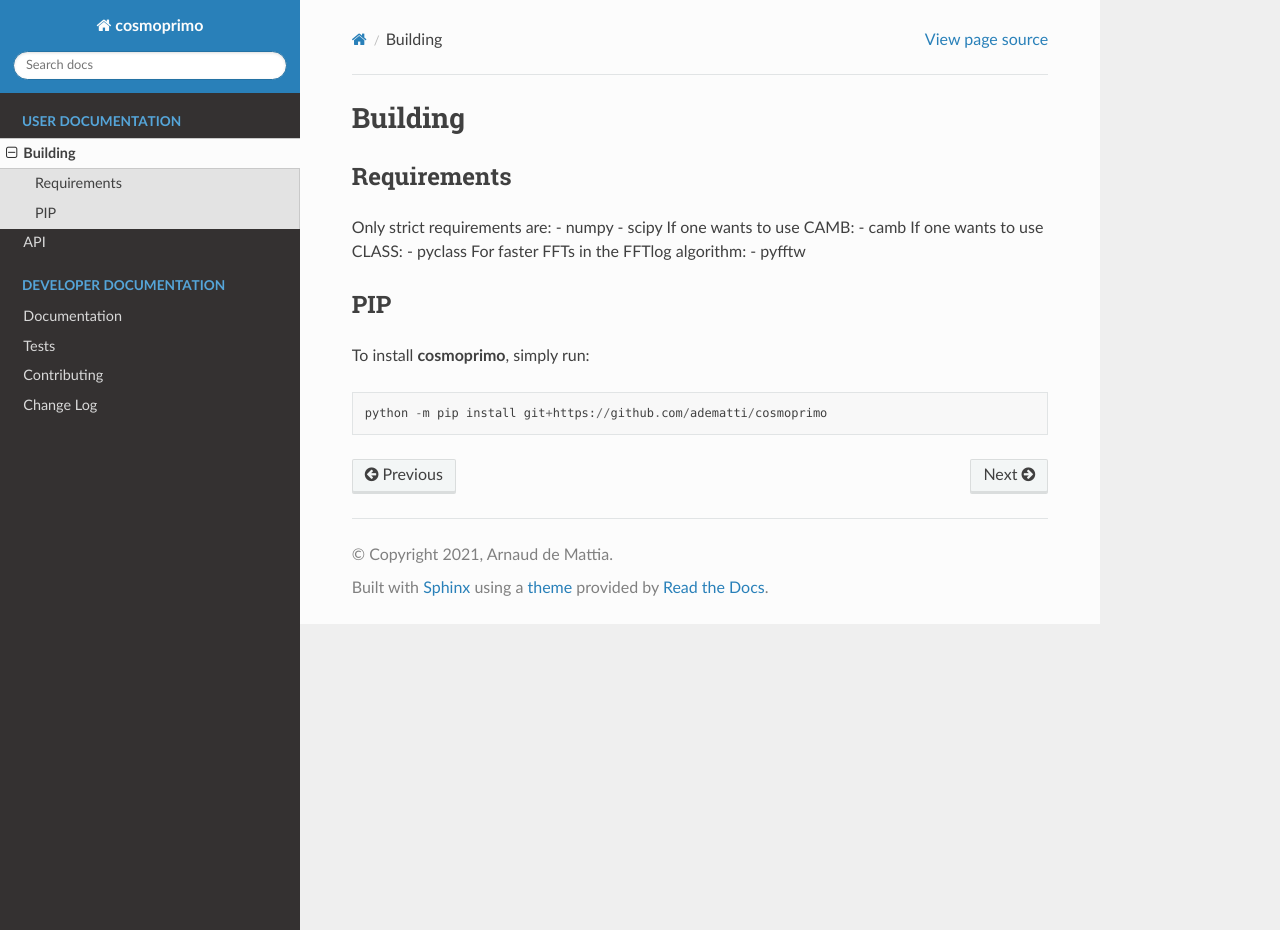
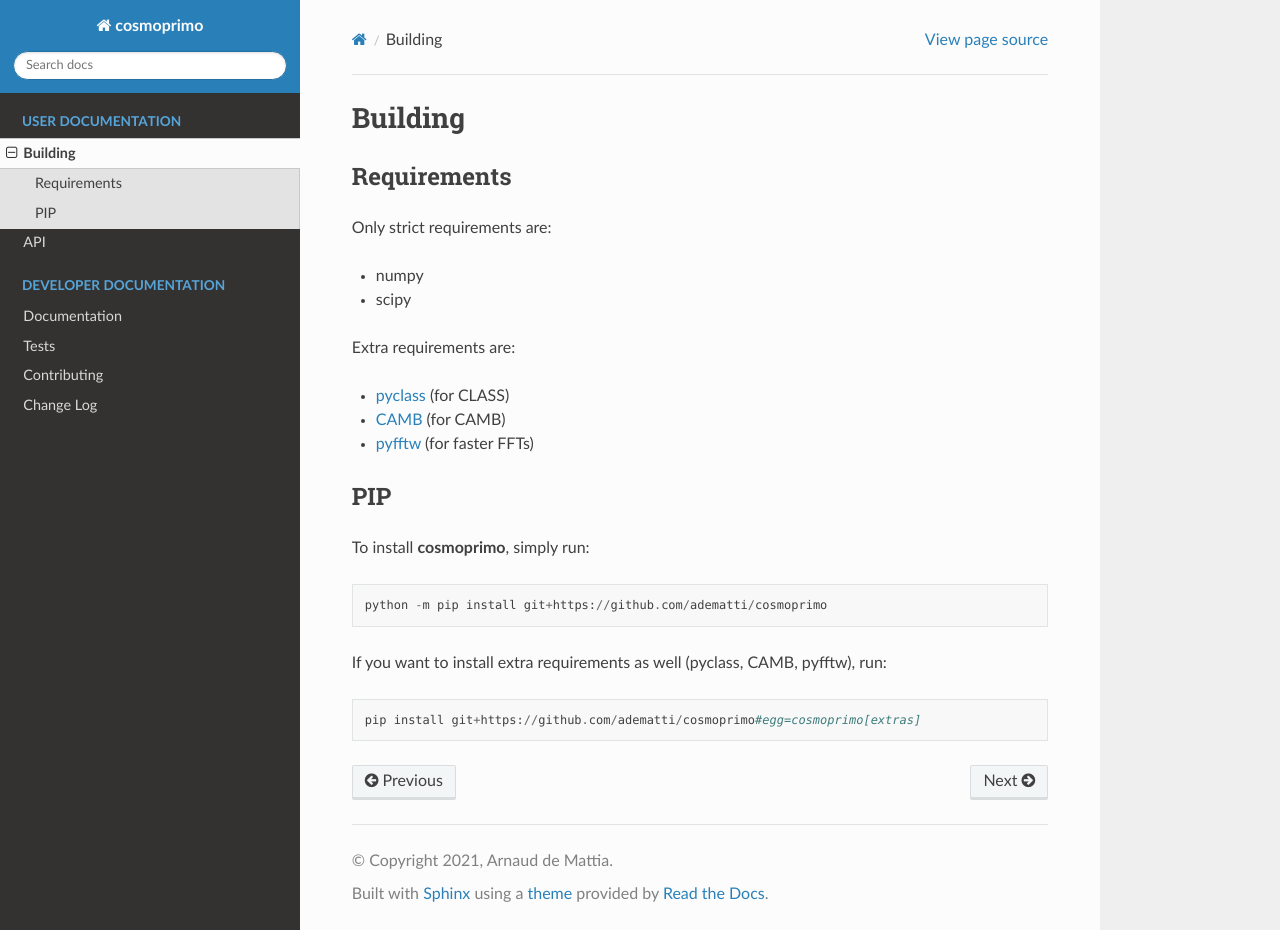
Before and after one commit to cosmodesi/cosmoprimo, a Sphinx documentation site: the page built from doc/user/building.rst, in a window 1280 px wide and 930 px high. Built offline with Sphinx 7.4.7 and the Read the Docs theme 2.0.0, drawn with Linux system fonts in a browser that asks for light colours.

Commit message:
precisions for the installation

```diff
--- a/doc/user/building.rst
+++ b/doc/user/building.rst
@@ -6,17 +6,22 @@ Building
 Requirements
 ------------
 Only strict requirements are:
+
 - numpy
 - scipy
-If one wants to use CAMB:
-- camb
-If one wants to use CLASS:
-- pyclass
-For faster FFTs in the FFTlog algorithm:
-- pyfftw
+
+Extra requirements are:
+
+- `pyclass <https://github.com/adematti/pyclass>`_ (for CLASS)
+- `CAMB <https://github.com/cmbant/CAMB>`_ (for CAMB)
+- `pyfftw <https://github.com/pyFFTW/pyFFTW>`_ (for faster FFTs)
 
 PIP
 ---
 To install **cosmoprimo**, simply run::
 
   python -m pip install git+https://github.com/adematti/cosmoprimo
+
+If you want to install extra requirements as well (pyclass, CAMB, pyfftw), run::
+
+  pip install git+https://github.com/adematti/cosmoprimo#egg=cosmoprimo[extras]
```
Also changed, not shown: README.md (+2 -2 lines).
